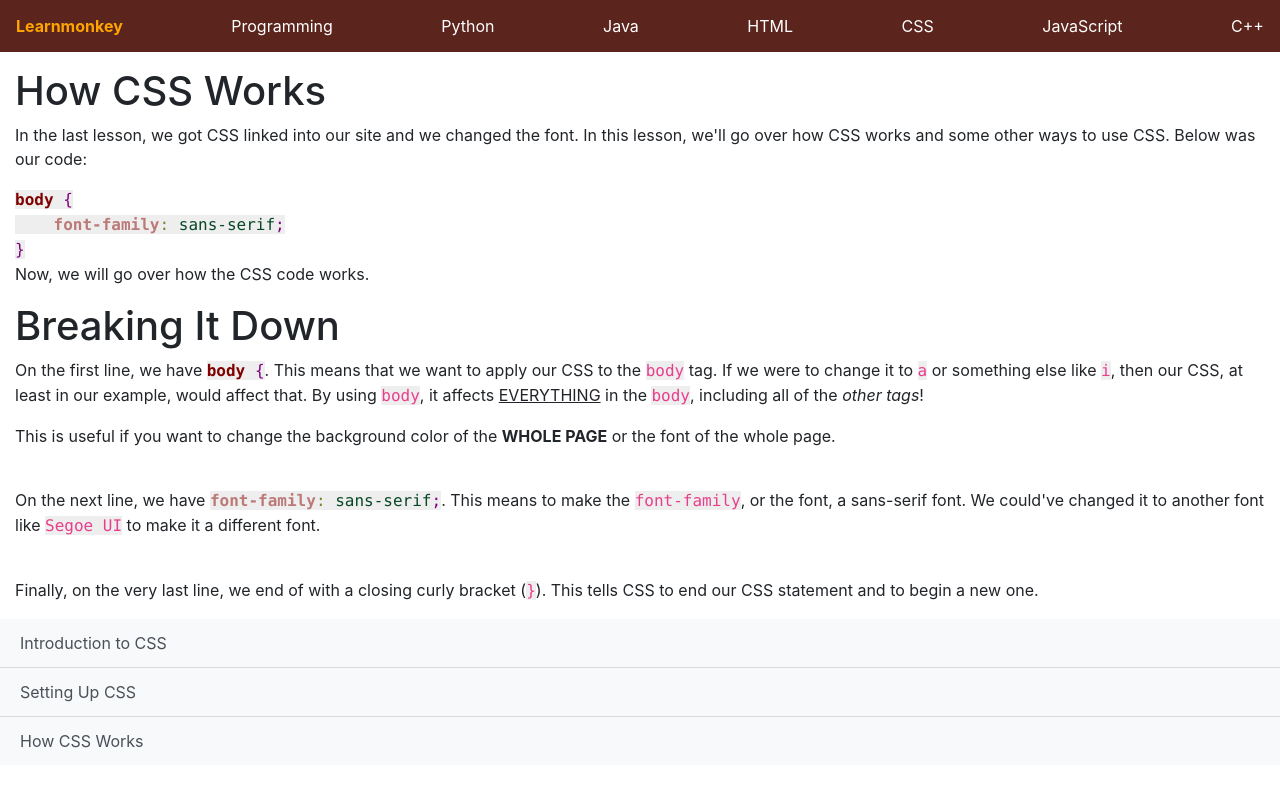
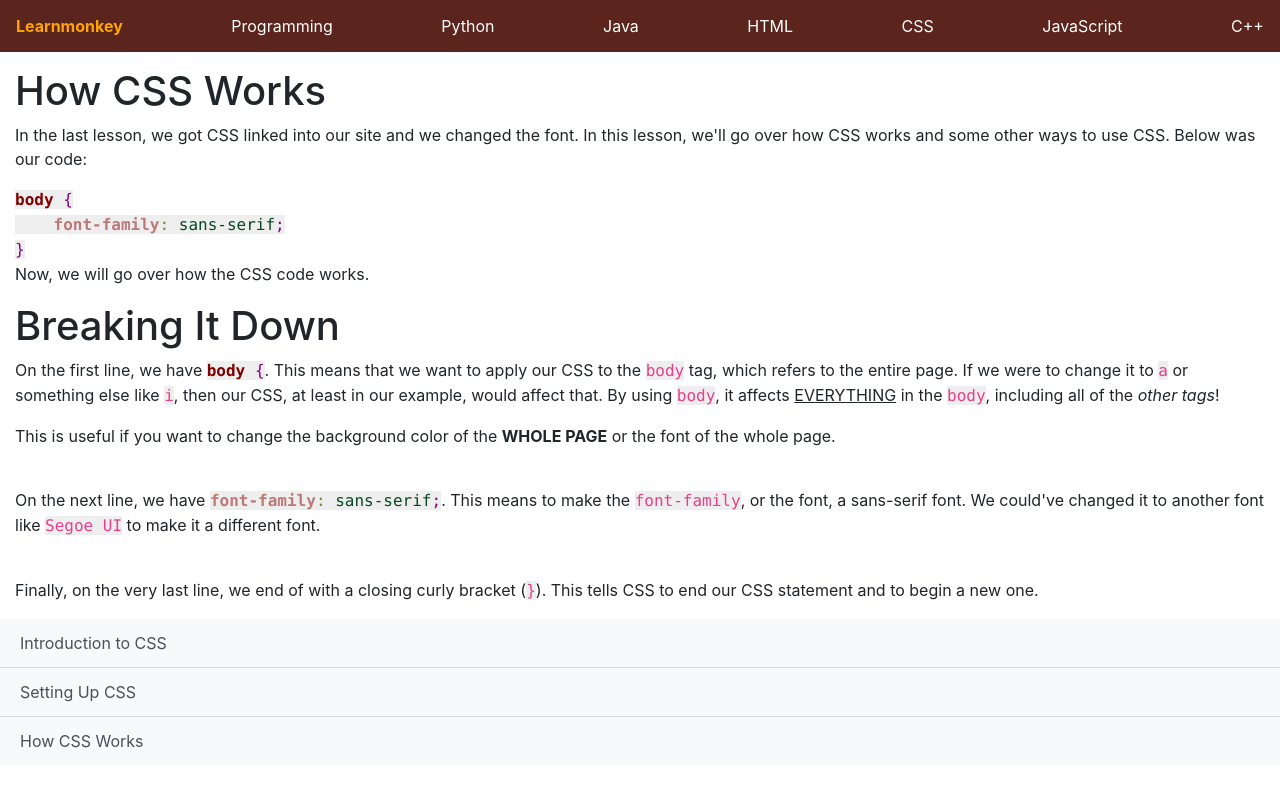
Before and after one commit to learnmonkey/learnmonkey.github.io, a Jekyll site: the page built from programming/css/how-css-works.html, in a window 1280 px wide and 900 px high. Shown: the top 787 px of the window. Built offline with Jekyll 4.4.1, drawn with Linux system fonts in a browser that asks for light colours.

Commit message:
clarification on body tag

```diff
--- a/programming/css/how-css-works.html
+++ b/programming/css/how-css-works.html
@@ -15,7 +15,7 @@ layout: css
 
 <section>
   <h1>Breaking It Down</h1>
-  <p>On the first line, we have <code style='color:#000000;'><span style='color:#800000; font-weight:bold; '>body</span> <span style='color:#800080; '>{</span></code>. This means that we want to apply our CSS to the <code>body</code> tag. If we were to change it to <code>a</code> or something else like <code>i</code>, then our CSS, at least in our example, would affect that. By using <code>body</code>, it affects <u>EVERYTHING</u> in the <code>body</code>, including all of the <i>other tags</i>!</p>
+  <p>On the first line, we have <code style='color:#000000;'><span style='color:#800000; font-weight:bold; '>body</span> <span style='color:#800080; '>{</span></code>. This means that we want to apply our CSS to the <code>body</code> tag, which refers to the entire page. If we were to change it to <code>a</code> or something else like <code>i</code>, then our CSS, at least in our example, would affect that. By using <code>body</code>, it affects <u>EVERYTHING</u> in the <code>body</code>, including all of the <i>other tags</i>!</p>
   <p>This is useful if you want to change the background color of the <b>WHOLE PAGE</b> or the font of the whole page.</p>
   <br>
   <p>On the next line, we have <code><span style='color:#bb7977; font-weight:bold; '>font-family</span><span style='color:#808030; '>:</span> <span style='color:#074726; '>sans-serif</span><span style='color:#800080; '>;</span></code>. This means to make the <code>font-family</code>, or the font, a sans-serif font. We could've changed it to another font like <code>Segoe UI</code> to make it a different font.</p>
```
